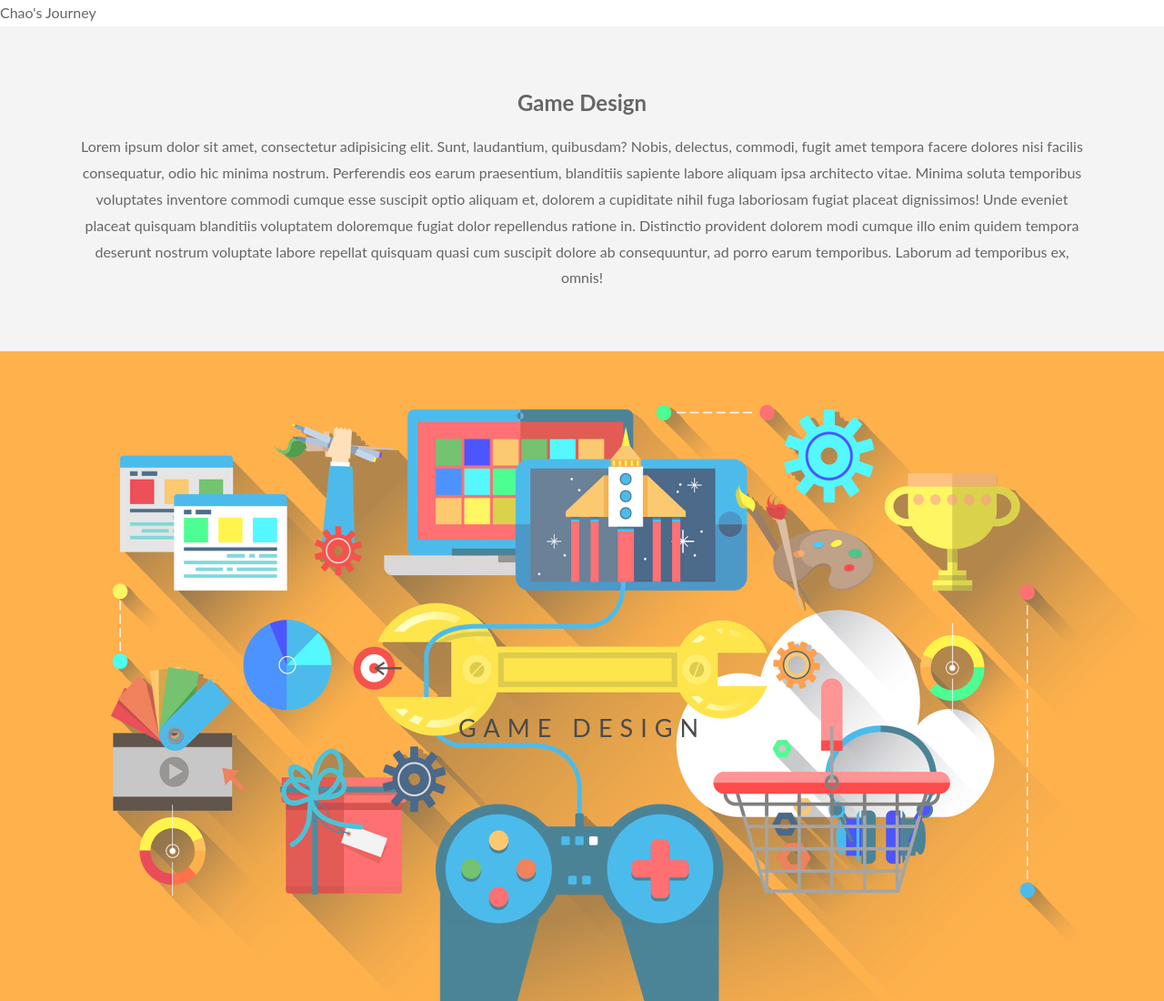
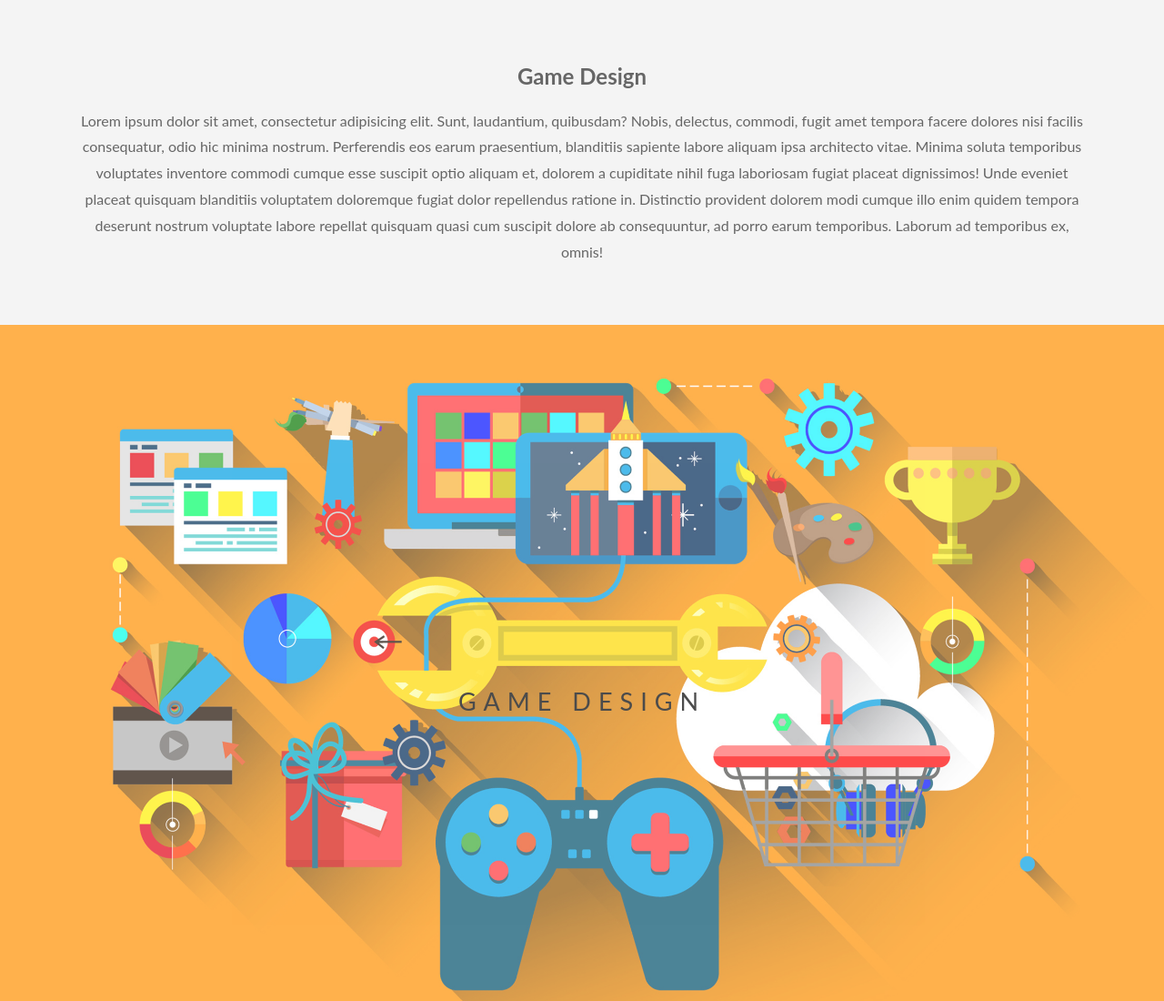
Before and after one commit to chaowu1221/project3_LongScrolling, a plain HTML site: page index.html in a window 1280 px wide. Shown: the top 1100 px of the page at 91% size. Drawn offline with Linux system fonts and the light colour scheme.

Commit message:
Update index.html

```diff
--- a/index.html
+++ b/index.html
@@ -12,7 +12,7 @@
 <div class"bg1">
   <div class"wraper">
     <span class"border">
-      Chao's Journey
+<!--       Chao's Journey -->
     </span>
   </div>
 </div>
```
